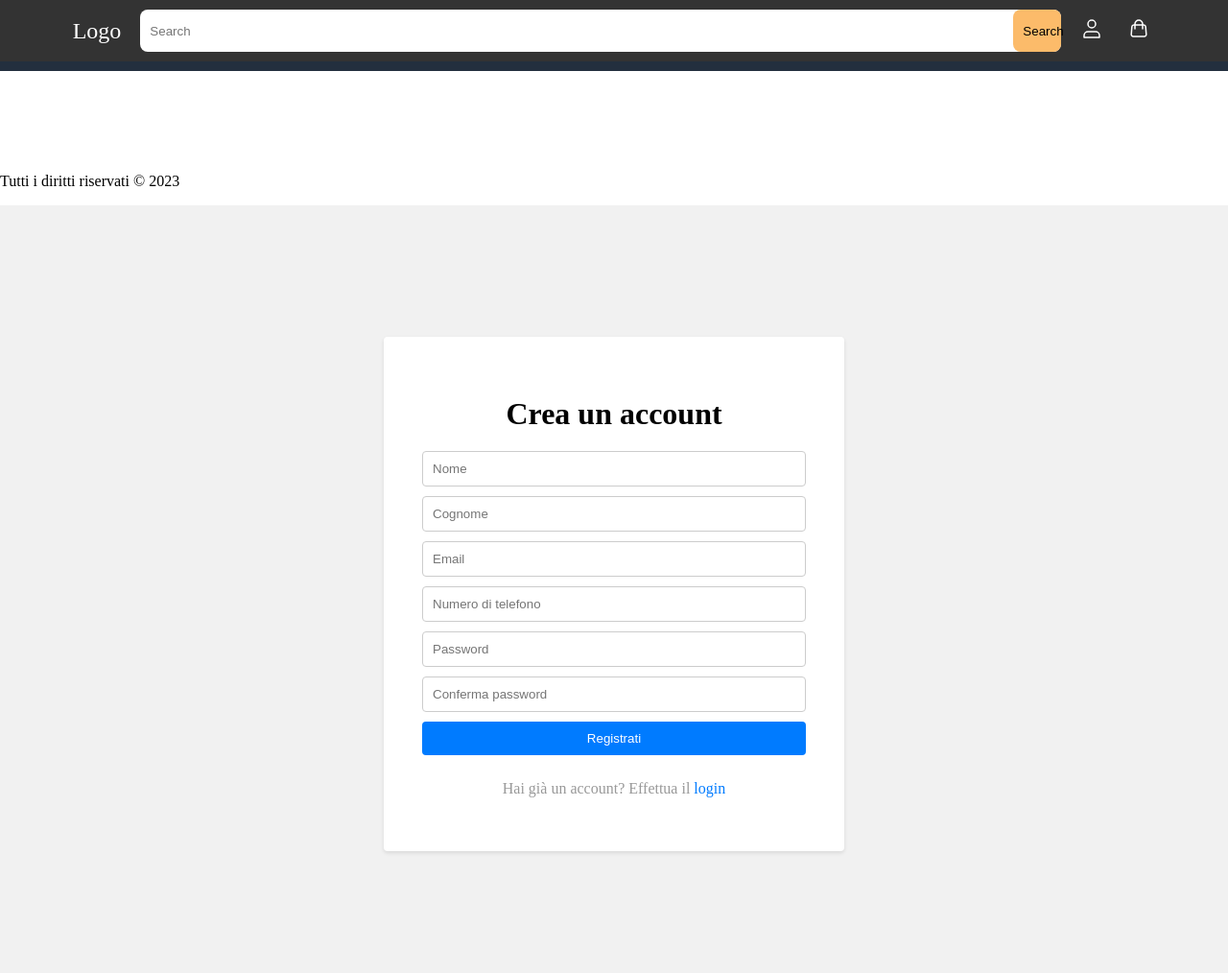
After one commit to restX98/hw1, a PHP site: page /pages/register.php in a window 1280 px wide. The commit adds this page. Shown: the whole page at 96% size. Run offline with PHP 8.4, Linux system fonts and the light colour scheme.

Commit message:
Registration page

```diff
--- a/api/login-api.php
+++ b/api/login-api.php
@@ -2,7 +2,6 @@
 require_once '../classes/CustomerMgr.php';
 require_once '../classes/Session.php';
 require_once '../classes/Exceptions.php';
-
 
 $data = $data = json_decode(file_get_contents('php://input'), true);
 $email = $data['email'];
--- a/classes/CustomerMgr.php
+++ b/classes/CustomerMgr.php
@@ -9,12 +9,22 @@ class CustomerMgr {
         $databaseManager = new DatabaseMgr();
 
         $customerRow = $databaseManager->createCustomer($firstName, $lastName, $email, $psw, $phoneNumber);
+
+        if (isset($customerRow['error']) && $customerRow['error'] === true) {
+            if ($customerRow['customerExists'] === true) {
+                throw new CustomerExistsException("Questa mail è già registrata.");
+            } else {
+                throw new Exception("Database error.");
+            }
+        }
+
+        Session::set("sessionId", $customerRow['ID']);
         return new Customer(
-            $newCustomer->ID,
-            $newCustomer->firstName,
-            $newCustomer->lastName,
-            $newCustomer->email,
-            $newCustomer->phoneNumber
+            $customerRow['ID'],
+            $customerRow['firstName'],
+            $customerRow['lastName'],
+            $customerRow['email'],
+            $customerRow['phoneNumber']
         );
     }
 
--- a/classes/DatabaseMgr.php
+++ b/classes/DatabaseMgr.php
@@ -19,6 +19,7 @@ class DatabaseMgr {
     }
 
     public function createCustomer($firstName, $lastName, $email, $psw, $phoneNumber) {
+        try{
             $firstName = mysqli_real_escape_string($this->connection, $firstName);
             $lastName = mysqli_real_escape_string($this->connection, $lastName);
             $email = mysqli_real_escape_string($this->connection, $email);
@@ -29,11 +30,20 @@ class DatabaseMgr {
             $query = "CALL CreateCustomer('$firstName', '$lastName', '$email', '$psw', '$phoneNumber')";
 
             $result = mysqli_query($this->connection, $query);
-        $customer = mysqli_fetch_object($result);
+            $customer = mysqli_fetch_assoc($result);
 
             mysqli_free_result($result);
 
             return $customer;
+        } catch(mysqli_sql_exception  $ex) {
+            if ($ex->getSQLState() === "45001") {
+                return array("error" => true, "customerExists" => true);
+            } else {
+                return array("error" => true);
+            }
+        } catch(Exception $ex) {
+            return array("error" => true);
+        }
     }
 
     public function getCustomerByLogin($email) {
--- a/classes/Exceptions.php
+++ b/classes/Exceptions.php
@@ -1,4 +1,5 @@
 <?php
 
+class CustomerExistsException extends Exception {}
 class InvalidEmailException extends Exception {}
 class InvalidPasswordException extends Exception {}
--- /dev/null
+++ b/client/css/register.css
@@ -0,0 +1,73 @@
+#register {
+  margin: 0;
+  padding: 0;
+  display: flex;
+  flex-direction: column;
+  justify-content: center;
+  align-items: center;
+  min-height: 100vh;
+  background-color: #f1f1f1;
+}
+
+#register .container {
+  background-color: #fff;
+  border-radius: 4px;
+  box-shadow: 0 2px 4px rgba(0, 0, 0, 0.1);
+  padding: 40px;
+  max-width: 400px;
+  width: 100%;
+}
+
+#register .register-form {
+  display: flex;
+  flex-direction: column;
+}
+
+#register h1 {
+  text-align: center;
+  margin-bottom: 20px;
+}
+
+#register .form-group {
+  margin-bottom: 10px;
+}
+
+#register input {
+  padding: 10px;
+  border: 1px solid #ccc;
+  border-radius: 4px;
+}
+
+#register button {
+  padding: 10px;
+  background-color: #007bff;
+  color: #fff;
+  border: none;
+  border-radius: 4px;
+  cursor: pointer;
+}
+
+#register .login-link {
+  text-align: center;
+  margin-top: 10px;
+  color: #999;
+}
+
+#register .login-link a {
+  color: #007bff;
+  text-decoration: none;
+}
+
+#register .login-link a:hover {
+  text-decoration: underline;
+}
+
+@media (max-width: 600px) {
+  #register .container {
+    padding: 20px;
+  }
+
+  #register h1 {
+    font-size: 24px;
+  }
+}
--- /dev/null
+++ b/client/js/register.js
@@ -0,0 +1,165 @@
+class Register {
+  constructor() {
+    this.form = document.querySelector(".register-form");
+    this.firstNameInput = document.getElementById("first-name-input");
+    this.lastNameInput = document.getElementById("last-name-input");
+    this.emailInput = document.getElementById("email-input");
+    this.phoneInput = document.getElementById("phone-input");
+    this.passwordInput = document.getElementById("password-input");
+    this.confirmPasswordInput = document.getElementById(
+      "confirm-password-input"
+    );
+
+    this.firstNameError = document.getElementById("first-name-error");
+    this.lastNameError = document.getElementById("last-name-error");
+    this.emailError = document.getElementById("email-error");
+    this.phoneError = document.getElementById("phone-error");
+    this.passwordError = document.getElementById("password-error");
+    this.confirmPasswordError = document.getElementById(
+      "confirm-password-error"
+    );
+    this.serverError = document.getElementById("server-error");
+
+    this.form.addEventListener("submit", (e) => this.handleSubmit(e));
+  }
+
+  handleSubmit(event) {
+    event.preventDefault();
+
+    if (!this.validateFields()) {
+      return;
+    }
+
+    const firstName = this.firstNameInput.value.trim();
+    const lastName = this.lastNameInput.value.trim();
+    const email = this.emailInput.value.trim();
+    const phone = this.phoneInput.value.trim();
+    const password = this.passwordInput.value.trim();
+    const confirmPassword = this.confirmPasswordInput.value.trim();
+
+    fetch("/hw1/api/register-api.php", {
+      method: "POST",
+      headers: {
+        "Content-Type": "application/json",
+      },
+      body: JSON.stringify({
+        firstName,
+        lastName,
+        email,
+        phone,
+        password,
+        confirmPassword,
+      }),
+    })
+      .then((response) => response.json())
+      .then((response) => {
+        if (response.success) {
+          window.location.href = "/hw1/profile";
+        } else {
+          if (response.errorFields) {
+            const errorFields = response.errorFields;
+            for (const fieldName in errorFields) {
+              const errorMessage = errorFields[fieldName];
+              const input = document.querySelector(
+                `input[name="${fieldName}"]`
+              );
+              this.displayError(
+                input.nextElementSibling,
+                errorFields[fieldName]
+              );
+            }
+          } else if (response.customerExists) {
+            this.displayError(
+              this.emailError,
+              "Questa mail è già stata registrata, effettua il login."
+            );
+          } else {
+            this.displayError(
+              this.serverError,
+              "Ops, qualcosa è andato storto."
+            );
+          }
+        }
+      })
+      .catch(() => {
+        this.displayError(this.serverError, "Ops, qualcosa è andato storto.");
+      });
+  }
+
+  validateFields() {
+    const firstName = this.firstNameInput.value.trim();
+    const lastName = this.lastNameInput.value.trim();
+    const email = this.emailInput.value.trim();
+    const phone = this.phoneInput.value.trim();
+    const password = this.passwordInput.value.trim();
+    const confirmPassword = this.confirmPasswordInput.value.trim();
+
+    let isValid = true;
+
+    this.clearErrors();
+
+    if (firstName === "") {
+      this.displayError(this.firstNameError, "Inserisci il tuo nome");
+      isValid = false;
+    }
+
+    if (lastName === "") {
+      this.displayError(this.lastNameError, "Inserisci il tuo cognome");
+      isValid = false;
+    }
+
+    if (email === "") {
+      this.displayError(this.emailError, "Inserisci un indirizzo email");
+      isValid = false;
+    } else {
+      const emailRegex = /^[\w-\.]+@([\w-]+\.)+[\w-]{2,4}$/;
+      if (!emailRegex.test(email)) {
+        this.displayError(
+          this.emailError,
+          "Inserisci un indirizzo email valido"
+        );
+        isValid = false;
+      }
+    }
+
+    if (phone === "") {
+      this.displayError(this.phoneError, "Inserisci il tuo numero di telefono");
+      isValid = false;
+    }
+
+    if (password === "") {
+      this.displayError(this.passwordError, "Inserisci una password");
+      isValid = false;
+    } else if (confirmPassword === "") {
+      this.displayError(
+        this.confirmPasswordError,
+        "Inserisci la password di conferma"
+      );
+      isValid = false;
+    } else if (password !== confirmPassword) {
+      this.displayError(
+        this.confirmPasswordError,
+        "Le password non corrispondono"
+      );
+      isValid = false;
+    }
+
+    return isValid;
+  }
+
+  displayError(element, message) {
+    element.textContent = message;
+  }
+
+  clearErrors() {
+    this.firstNameError.textContent = "";
+    this.lastNameError.textContent = "";
+    this.emailError.textContent = "";
+    this.phoneError.textContent = "";
+    this.passwordError.textContent = "";
+    this.confirmPasswordError.textContent = "";
+    this.serverError.textContent = "";
+  }
+}
+
+const register = new Register();
--- a/pages/login.php
+++ b/pages/login.php
@@ -26,7 +26,7 @@ if ($currentCustomer !== null) {
             <div id="password-error" class="error-message"></div>
             <button type="submit">Login</button>
             <div class="register-link">
-                <p>Non hai un account? <a href="#">Registrati</a></p>
+                <p>Non hai un account? <a href="/hw1/signin">Registrati</a></p>
             </div>
         </form>
     </div>
--- /dev/null
+++ b/pages/register.php
@@ -0,0 +1,49 @@
+<?php
+require_once '../classes/AssetMgr.php';
+AssetMgr::addCss("/css/register.css");
+AssetMgr::addJs("/js/register.js");
+
+require_once '../classes/CustomerMgr.php';
+$customerMgr = new CustomerMgr();
+$currentCustomer = $customerMgr::getCurrentCustomer();
+
+if ($currentCustomer !== null) {
+    header("Location: profile");
+    exit();
+}
+?>
+
+<?php include("../includes/noHeader.php"); ?>
+
+<div id="register">
+  <div id="server-error" class="error-message server-error"></div>
+  <div class="container">
+    <form class="register-form" method="POST">
+        <h1>Crea un account</h1>
+
+        <input type="text" name="firstName" id="first-name-input" placeholder="Nome">
+        <div id="first-name-error" class="error-message"></div>
+
+        <input type="text" name="lastName" id="last-name-input" placeholder="Cognome">
+        <div id="last-name-error" class="error-message"></div>
+
+        <input type="email" name="email" id="email-input" placeholder="Email">
+        <div id="email-error" class="error-message"></div>
+
+        <input type="text" name="phone" id="phone-input" placeholder="Numero di telefono">
+        <div id="phone-error" class="error-message"></div>
+
+        <input type="password" name="password" id="password-input" placeholder="Password">
+        <div id="password-error" class="error-message"></div>
+
+        <input type="password" name="confirmPassword" id="confirm-password-input" placeholder="Conferma password">
+        <div id="confirm-password-error" class="error-message"></div>
+
+        <button type="submit">Registrati</button>
+
+        <div class="login-link">
+            <p>Hai già un account? Effettua il <a href="/login">login</a></p>
+        </div>
+    </form>
+  </div>
+</div>
```
Also changed, not shown: api/register-api.php (added, +71 -0 lines), .htaccess. Lines whose indentation alone changed are shown as unchanged.
